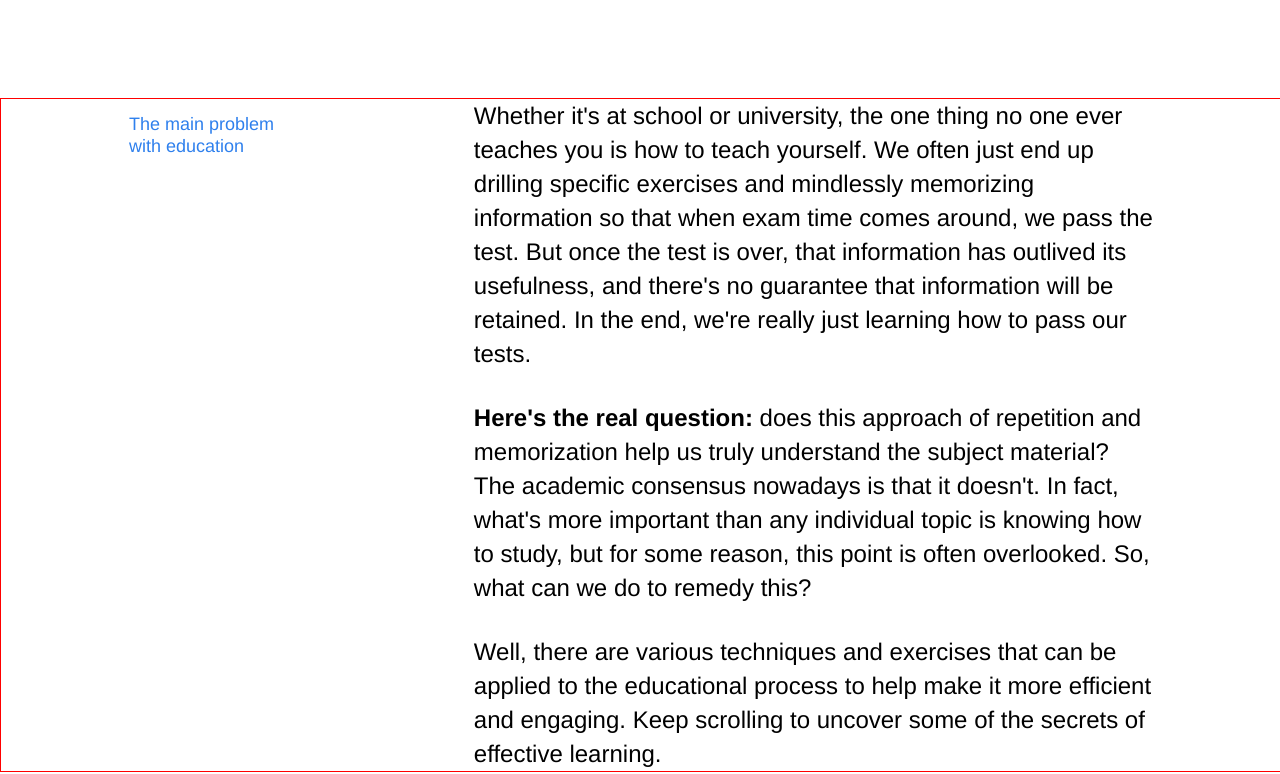
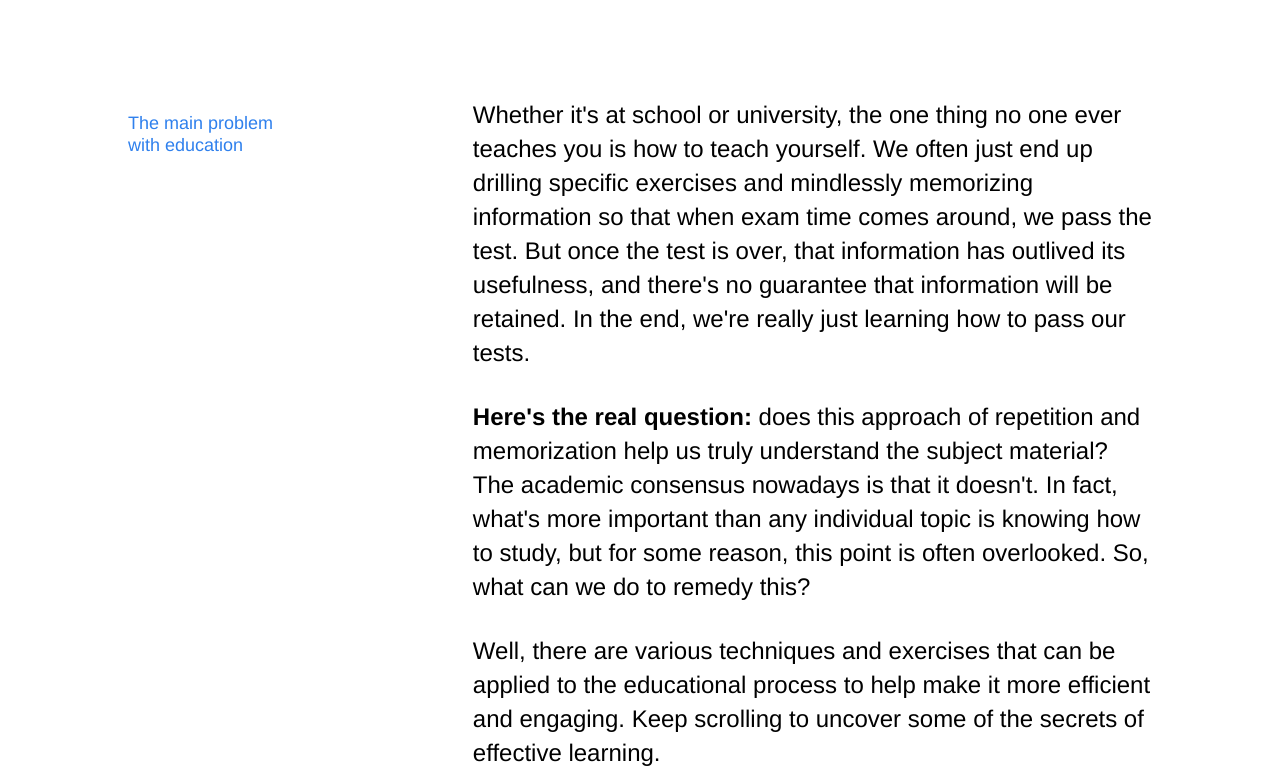
Before and after one commit to v-chai/web_project_1, a plain HTML site: page index.html in a window 1280 px wide. Shown: the part 758-1532 px from the top of the page. Drawn offline with Linux system fonts and the light colour scheme.

Commit message:
first submission

```diff
--- a/styles/style.css
+++ b/styles/style.css
@@ -1,7 +1,3 @@
-section {
-  border: red 1px solid;
-}
-
 .page {
   min-width: 1100px;
   /* we don't know how to make mobile versions of websites yet, */
@@ -15,7 +11,7 @@ section {
 }
 
 .content {
-
+  display: block;
 }
 
 .header {
```
